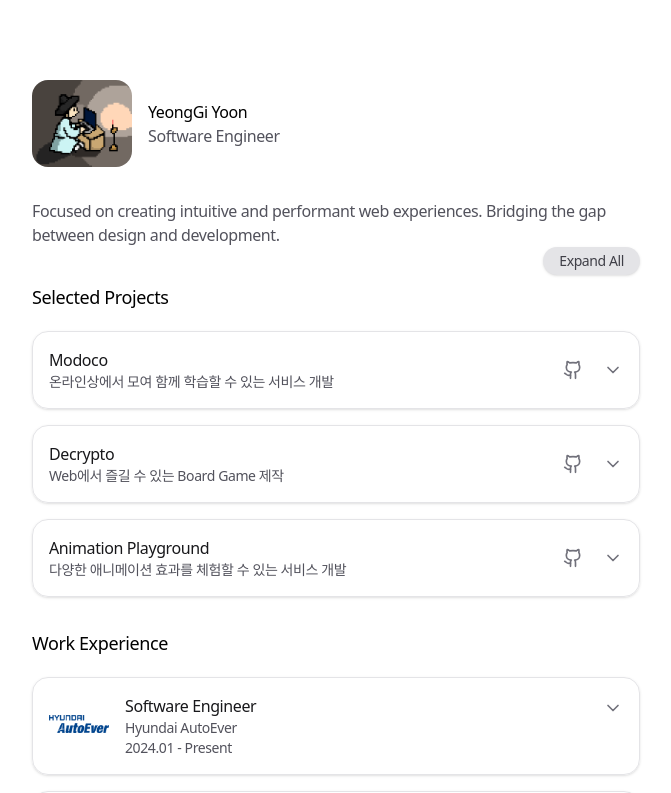
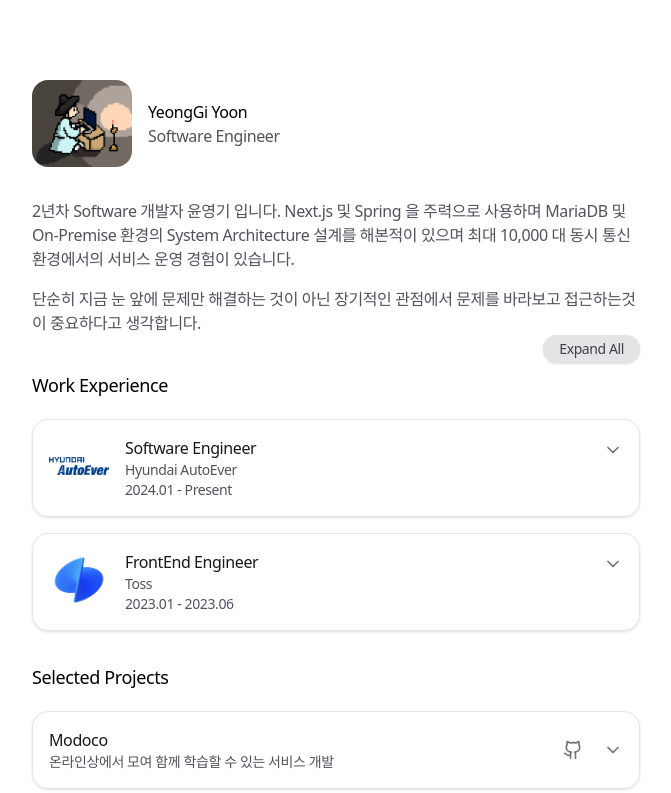
Before and after one commit to 071yoon/portfolio-nextjs, a Next.js app: page / in a window 1280 px wide. Shown: the top 793 px of the page, without its empty margins (304-975 px from the left). Built offline with nearby package versions, Linux system fonts and the light colour scheme.

Commit message:
feat: update metadata URL and enhance personal section description

```diff
--- a/app/layout.tsx
+++ b/app/layout.tsx
@@ -12,7 +12,7 @@ export const viewport: Viewport = {
 }
 
 export const metadata: Metadata = {
-  metadataBase: new URL('https://nim-fawn.vercel.app/'),
+  metadataBase: new URL('http://github.com/071yoon/'),
   alternates: {
     canonical: '/',
   },
--- a/app/page.tsx
+++ b/app/page.tsx
@@ -19,8 +19,8 @@ export default function Page() {
           {expandAll ? 'Collapse All' : 'Expand All'}
         </button>
       </div>
+      <WorkExperience expandAll={expandAll} />
       <Projects expandAll={expandAll} />
-      <WorkExperience expandAll={expandAll} />
       <EducationCertificate />
 
       {/* Blog and Connect sections can be refactored similarly if desired */}
--- a/app/personal.tsx
+++ b/app/personal.tsx
@@ -10,9 +10,15 @@ export default function Personal() {
   return (
     <motion.section variants={VARIANTS_SECTION} transition={TRANSITION_SECTION}>
       <div className="flex-1">
-        <p className="text-zinc-600 dark:text-zinc-400">
-          Focused on creating intuitive and performant web experiences. Bridging
-          the gap between design and development.
+        <p className="text-m mb-4 text-zinc-600 dark:text-zinc-400">
+          2년차 Software 개발자 윤영기 입니다. Next.js 및 Spring 을 주력으로
+          사용하며 MariaDB 및 On-Premise 환경의 System Architecture 설계를
+          해본적이 있으며 최대 10,000 대 동시 통신 환경에서의 서비스 운영 경험이
+          있습니다.
+        </p>
+        <p className="text-m text-zinc-600 dark:text-zinc-400">
+          단순히 지금 눈 앞에 문제만 해결하는 것이 아닌 장기적인 관점에서 문제를
+          바라보고 접근하는것이 중요하다고 생각합니다.
         </p>
       </div>
     </motion.section>
```
